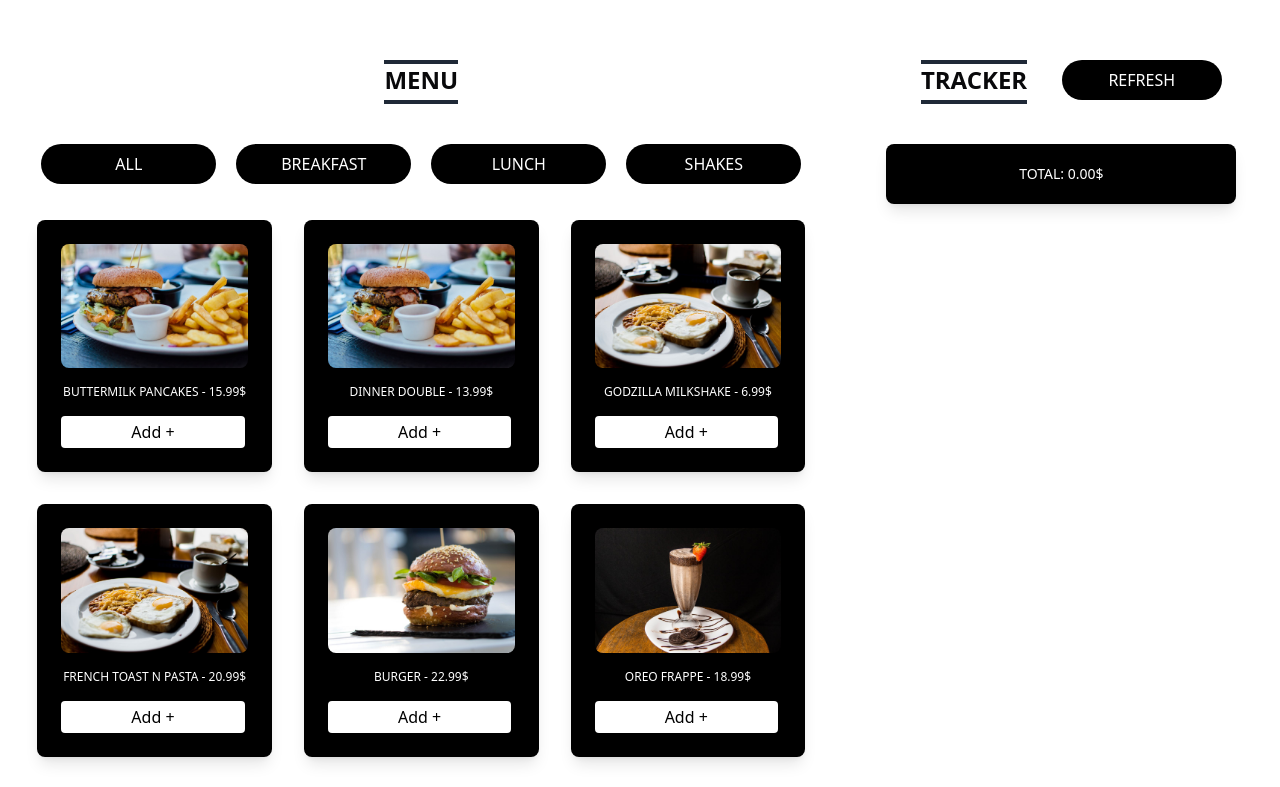
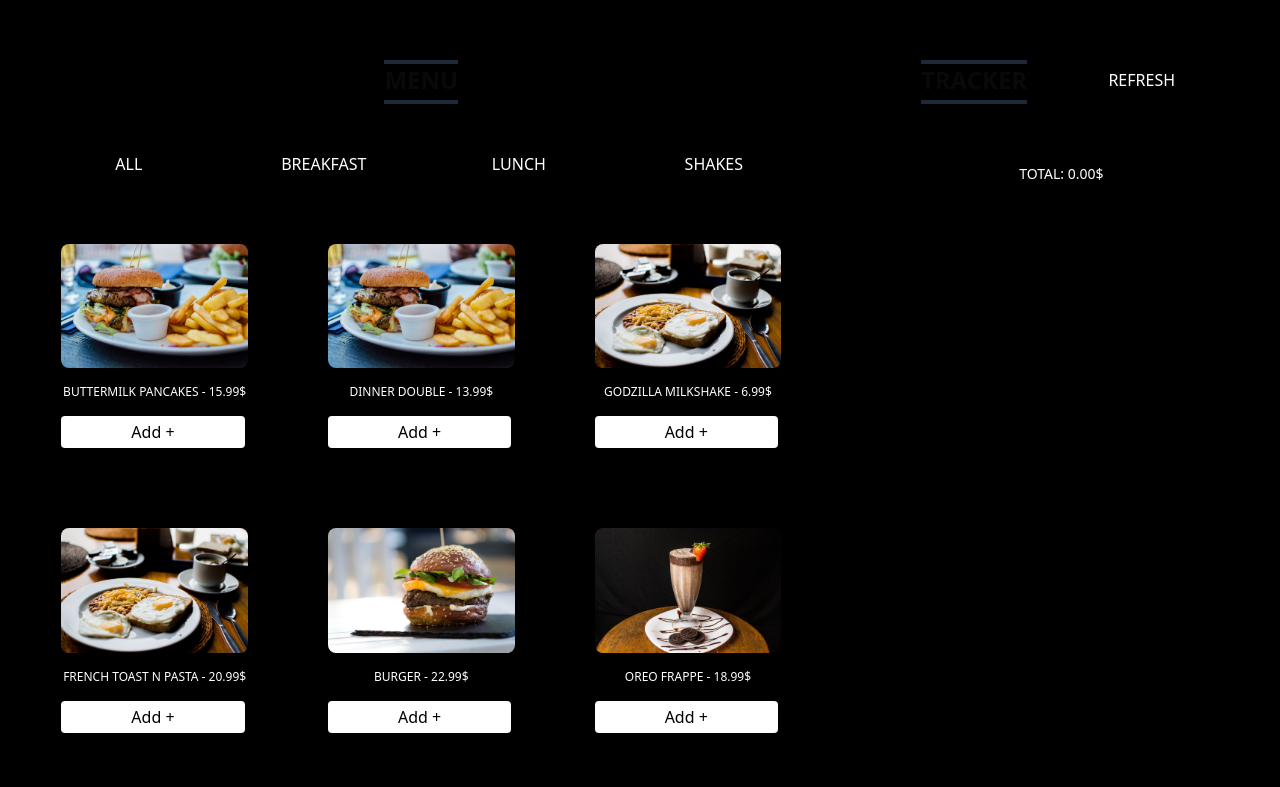
Before and after one commit to abish-desu/MenuTracker, a Next.js app: page / in a window 1280 px wide. Shown: the top 787 px of the page. Built offline with nearby package versions, Linux system fonts and the light colour scheme.

Commit message:
refactor: data folder update

```diff
--- a/package.json
+++ b/package.json
@@ -16,6 +16,7 @@
     "next": "13.3.4",
     "postcss": "8.4.23",
     "react": "18.2.0",
+    "react-animated-cursor": "^2.11.2",
     "react-dom": "18.2.0",
     "tailwindcss": "3.3.2",
     "typescript": "5.0.4"
--- a/pages/index.tsx
+++ b/pages/index.tsx
@@ -2,8 +2,8 @@ import React, { useState } from "react";
 import Categories from "../components/Categories";
 import MenuCard from "../components/MenuCard";
 import Tracker from "../components/Tracker";
-import items from "./data";
-import { MyType } from "./data";
+import items from "../data/data";
+import { MyType } from "../data/data";
 
 interface ListItem {
   id: number;
--- a/styles/globals.css
+++ b/styles/globals.css
@@ -1,3 +1,6 @@
 @tailwind base;
 @tailwind components;
 @tailwind utilities;
+body{
+background-color: black;
+}
```
Also changed, not shown: data/data.ts (line endings or trailing spaces), 1 other file (tests, documents, lock files or other folders).
